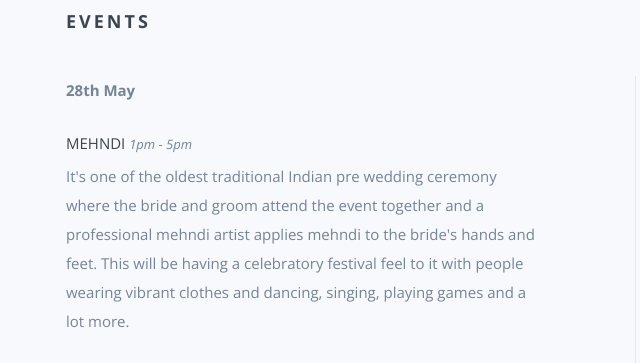
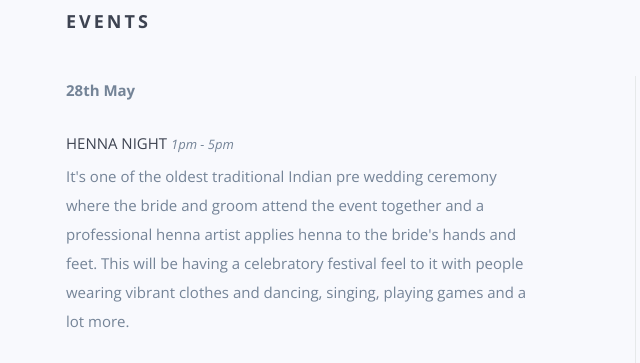
Before and after one commit to aaronjengel/aaronjengel.github.io, a website: page index.html in a window 1280 px wide. Shown: the part 1620-1983 px from the top of the page, 4-644 px from the left. Drawn offline with nearby package versions, Linux system fonts and the light colour scheme; some packages are replaced by stand-ins of ours; a script that the page names is missing; files whose address does not match are found by name.

Commit message:
add henna night

```diff
--- a/index.html
+++ b/index.html
@@ -138,10 +138,10 @@
                 <div class="wp3">
                     <p><strong>28th May</strong></p>
 
-                    <h5>Mehndi <span class="time">1PM - 5PM</span></h5>
+                    <h5>Henna Night <span class="time">1PM - 5PM</span></h5>
                     <p>It's one of the oldest traditional Indian pre wedding ceremony where the bride and groom
-                        attend the event together and a professional mehndi artist applies
-                        mehndi to the bride's hands and feet. This will be having a celebratory
+                        attend the event together and a professional henna artist applies
+                        henna to the bride's hands and feet. This will be having a celebratory
                         festival feel to it with people wearing vibrant clothes and dancing, singing, playing
                         games and a lot more.</p>
                 </div>
@@ -192,7 +192,7 @@
                     <button type="button" class="close" data-dismiss="modal" aria-label="Close"><span>&times;</span>
                     </button>
                     <h3 class="text-center section-padding">Ugh... dress codes?</h3>
-                    <h5>Mehndi <span class="time">1PM - 5PM</span></h5>
+                    <h5>Henna Night <span class="time">1PM - 5PM</span></h5>
                     <p>
                         <strong>Ethnic indian wear</strong>
                         <br>
```
